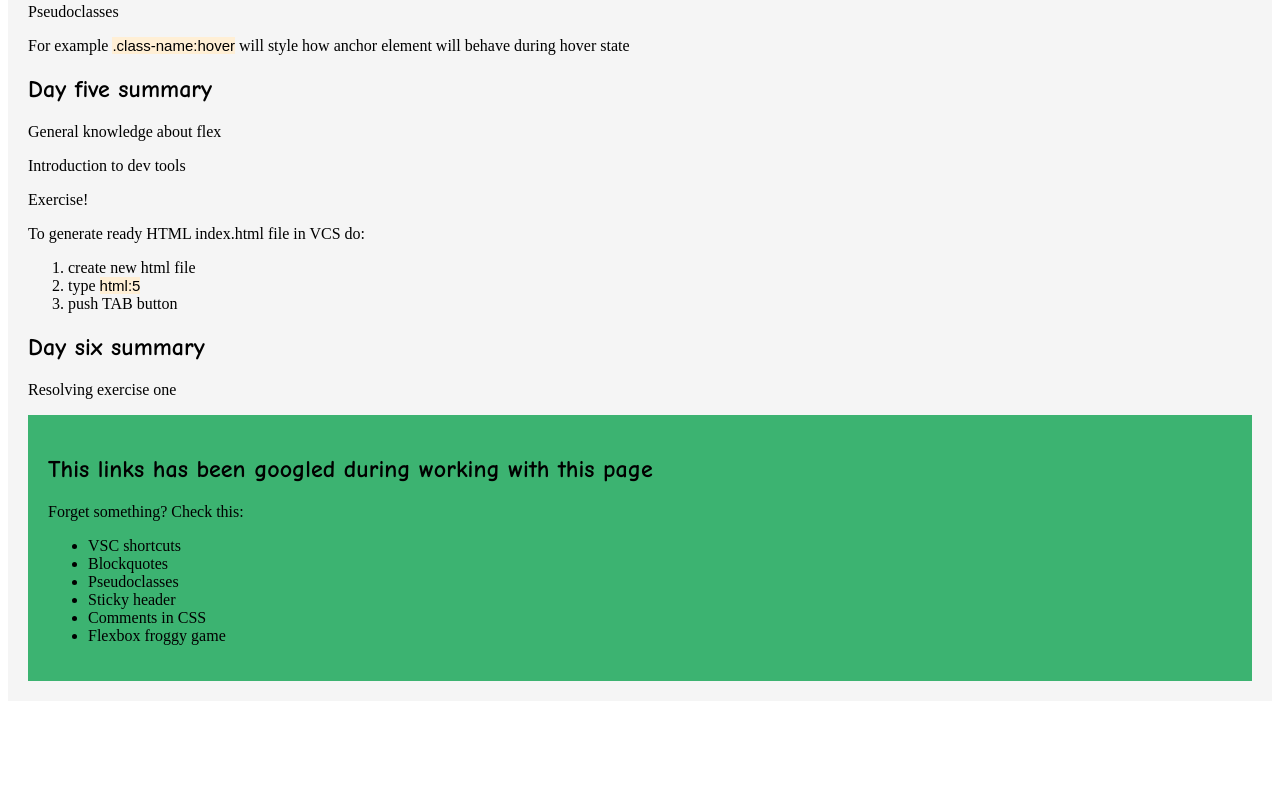
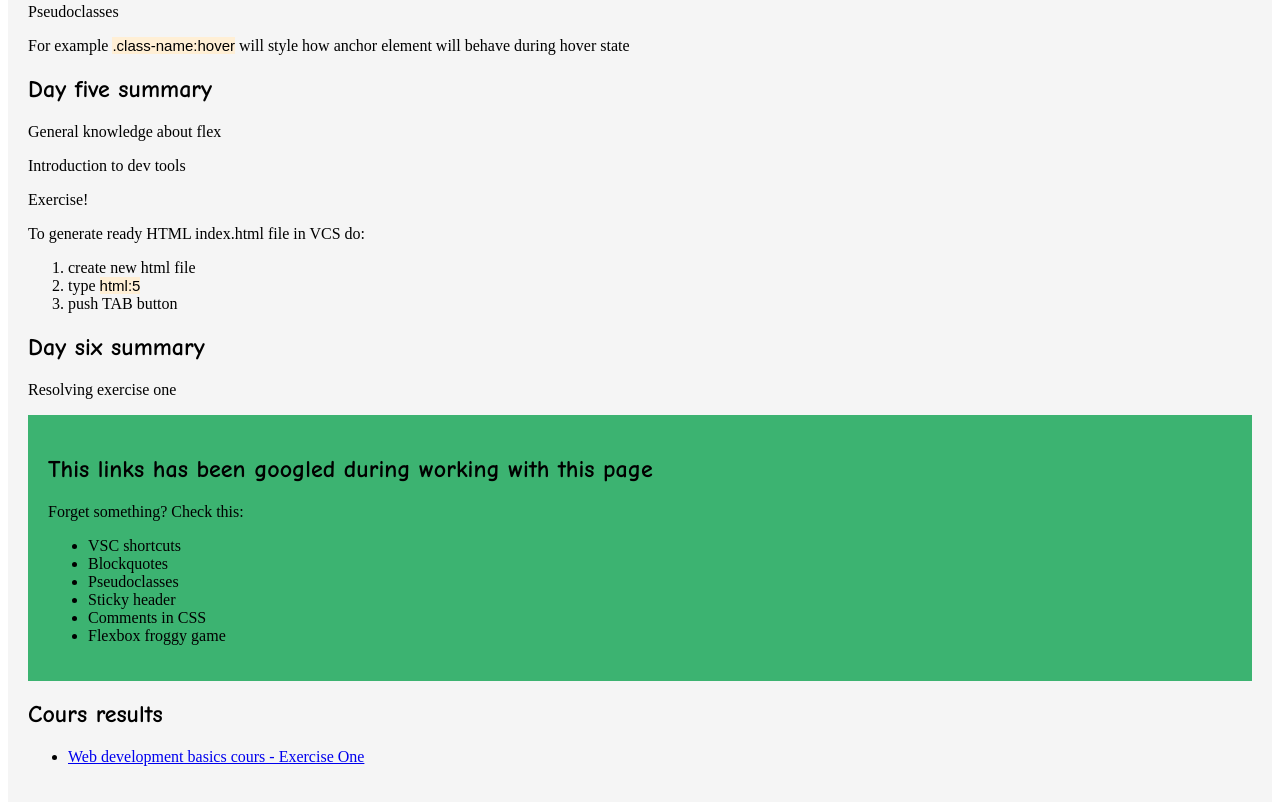
Before and after one commit to Danon9111/playwithme, a plain HTML site: page HTML/index.html in a window 1280 px wide. Shown: the part 1255-2059 px from the top of the page. Before the commit the page ends 1964 px from the top, so only its background shows below. Drawn offline with Linux system fonts and the light colour scheme.

Commit message:
adding href to exercise one

```diff
--- a/HTML/index.html
+++ b/HTML/index.html
@@ -143,6 +143,12 @@
                     </ul>
                 </div>
             </div>
+            <div class="results">
+                <h2>Cours results</h2>
+                <ul>
+                    <li><a href="../Tutorial/Exercise-one/index.html">Web development basics cours - Exercise One</a></li>
+                </ul>
+            </div>
         </div>
     </div>
 </body>
```
